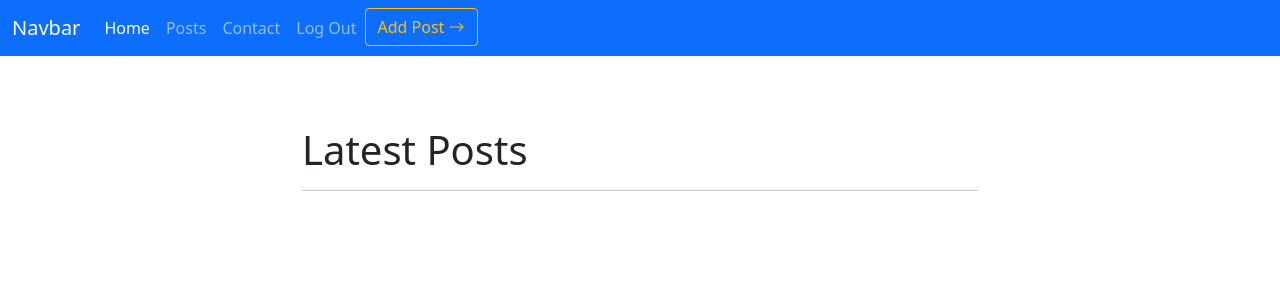
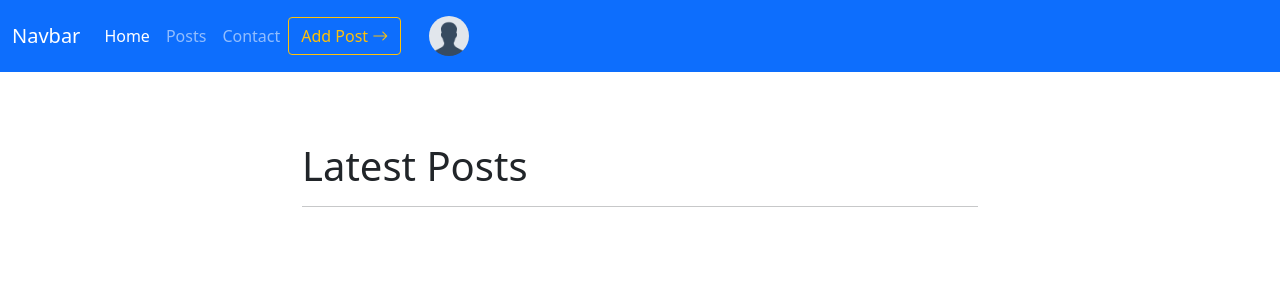
Before and after one commit to victory-sokolov/django-rest, a Django app: page /post/ in a window 1280 px wide. Shown: the top 300 px of the page. Run offline with Django 3.2, Linux system fonts and the light colour scheme; a user stored in the database is signed in; data that the repository does not hold is empty; parts of the project's set-up code (start-up, migrations or seed data) failed here and were passed over; some libraries are stand-ins or nearby versions.

Commit message:
add user profile default image

```diff
--- a/djangoblog/models.py
+++ b/djangoblog/models.py
@@ -34,7 +34,10 @@ class UserProfile(AbstractUser):
     email = models.EmailField(max_length=50, unique=True)
     email_verified = models.BooleanField(default=False)
     date_joined = models.DateTimeField(default=timezone.now)
-    password = models.CharField(max_length=36, null=False)
+    password = models.CharField(max_length=100, null=False)
+    profile_picture = models.ImageField(
+        upload_to="avatars", default="avatars/default.png"
+    )
     first_name = None
     last_name = None
     username = None
--- a/djangoblog/settings.py
+++ b/djangoblog/settings.py
@@ -59,12 +59,13 @@ MESSAGE_TAGS = {
 }
 
 MEDIA_URL = "/media/"
-MEDIA_ROOT = os.path.join(BASE_DIR, "media")
+MEDIA_ROOT = os.path.join(BASE_DIR, "media/")
 
 CKEDITOR_UPLOAD_PATH = "uploads/"
 
 LOGIN_REDIRECT_URL = "home"
 LOGOUT_REDIRECT_URL = "login"
+
 
 # Only enable the browseable HTML API in dev (DEBUG=True)
 if DEBUG:
--- a/djangoblog/static/styles.css
+++ b/djangoblog/static/styles.css
@@ -21,3 +21,19 @@
 .add-post-btn {
    margin-left: auto;
 }
+
+.profile-dropdown > img {
+    width: 40px;
+    height: 40px;
+    background-color: #fff;
+    border-radius: 50%;
+}
+
+.profile-data {
+    margin-left: 20px;
+}
+
+.navbar-nav {
+    display: flex;
+    align-items: center;
+}
--- a/djangoblog/templates/base.html
+++ b/djangoblog/templates/base.html
@@ -50,12 +50,8 @@
 						<li class="nav-item">
 							<a class="nav-link" href="#">Contact</a>
 						</li>
-					</ul>
-					<div class="navbar-nav justify-content-end">
 						{% if request.user.is_authenticated %}
-						<a class="nav-link" href="{% url 'logout' %}">
-							Log Out
-						</a>
+						<li class="nav-item">
 							<div class="add-post-btn">
 								<a
 									href="#"
@@ -63,19 +59,59 @@
 									data-bs-toggle="modal"
 									data-bs-target="#modal"
 								>
-								Add Post <i class="bi bi-arrow-right"></i>
+									Add Post
+									<i class="bi bi-arrow-right"></i>
 								</a>
 							</div>
+						</li>
+						<li class="nav-item dropdown profile-data">
+							<a
+								class="nav-link"
+								href="#"
+								id="dropdown"
+								role="button"
+								data-bs-toggle="dropdown"
+								aria-expanded="false"
+							>
+								<div class="profile-dropdown">
+									<img src="{{ user.profile_picture.url }}" alt="Avatar">
+								</div>
+							</a>
+							<ul
+								class="dropdown-menu"
+								aria-labelledby="navbarDropdown"
+							>
+								<li>
+									<a class="dropdown-item" href="#">
+										{{ user.name}}
+										<br>
+										{{user.email}}
+									</a>
+								</li>
+								<li><hr class="dropdown-divider" /></li>
+								<li class="nav-item">
+									<a
+										class="dropdown-item"
+										href="{% url 'logout' %}"
+									>
+										Log Out
+									</a>
+								</li>
+							</li>
+						</ul>
 						{% else %}
+						<li class="nav-item">
 							<a class="nav-link" href="{% url 'login' %}">
 								Sign In
 							</a>
+						</li>
+						<li class="nav-item">
 							<a class="nav-link" href="{% url 'signup' %}">
 								Sign Up
 							</a>
+						</li>
 						{% endif %}
-					</div>
-
+					</ul>
 					<!-- Modal Windows -->
 					<div
 						class="modal fade"
--- a/djangoblog/view.py
+++ b/djangoblog/view.py
@@ -7,6 +7,7 @@ from .api.models.post import Post
 
 
 def index(request: HttpRequest):
+    print(request.user)
     context = {"username": request.session.get("user")}
     return render(request, "home.html", context)
 
--- a/pyproject.toml
+++ b/pyproject.toml
@@ -18,6 +18,7 @@ mypy = "^0.942"
 rich = "^12.2.0"
 django-extensions = "^3.1.5"
 django-ckeditor = "^6.3.2"
+Pillow = "^9.1.0"
 
 [tool.poetry.dev-dependencies]
 black = "^21.9b0"
```
Also changed, not shown: blog.sqlite3, djangoblog/media/avatars/default.png (added), djangoblog/migrations/0009_auto_20220416_0852.py (added), media/avatars/default.png (added), 1 other file. Lines whose indentation alone changed are shown as unchanged.
